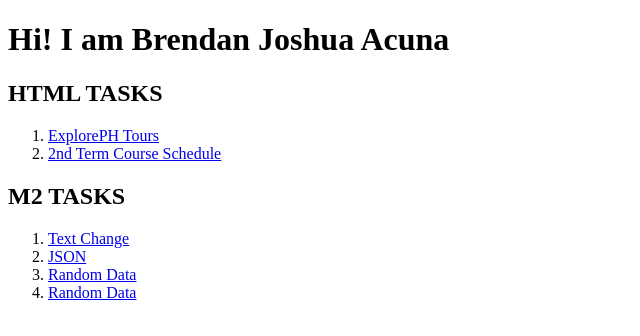
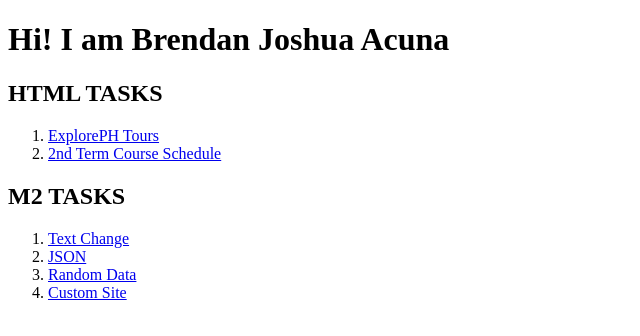
Before and after one commit to brendanjoshua/brendanjoshua, a plain HTML site: page index.html in a window 1280 px wide. Shown: the full height of the page, 0-640 px from the left. Drawn offline with Linux system fonts and the light colour scheme.

Commit message:
Update index.html

```diff
--- a/index.html
+++ b/index.html
@@ -18,7 +18,7 @@
         <li><a href="./AcunaTextChange.html">Text Change</a></li>
         <li><a href="./AcunaJson.html">JSON</a></li>
         <li><a href="./AcunaRandomData.html">Random Data</a></li>
-        <li><a href="./AcunaMe.html">Random Data</a></li>
+        <li><a href="./AcunaMe.html">Custom Site</a></li>
     </ol>
 
 </body>
```
